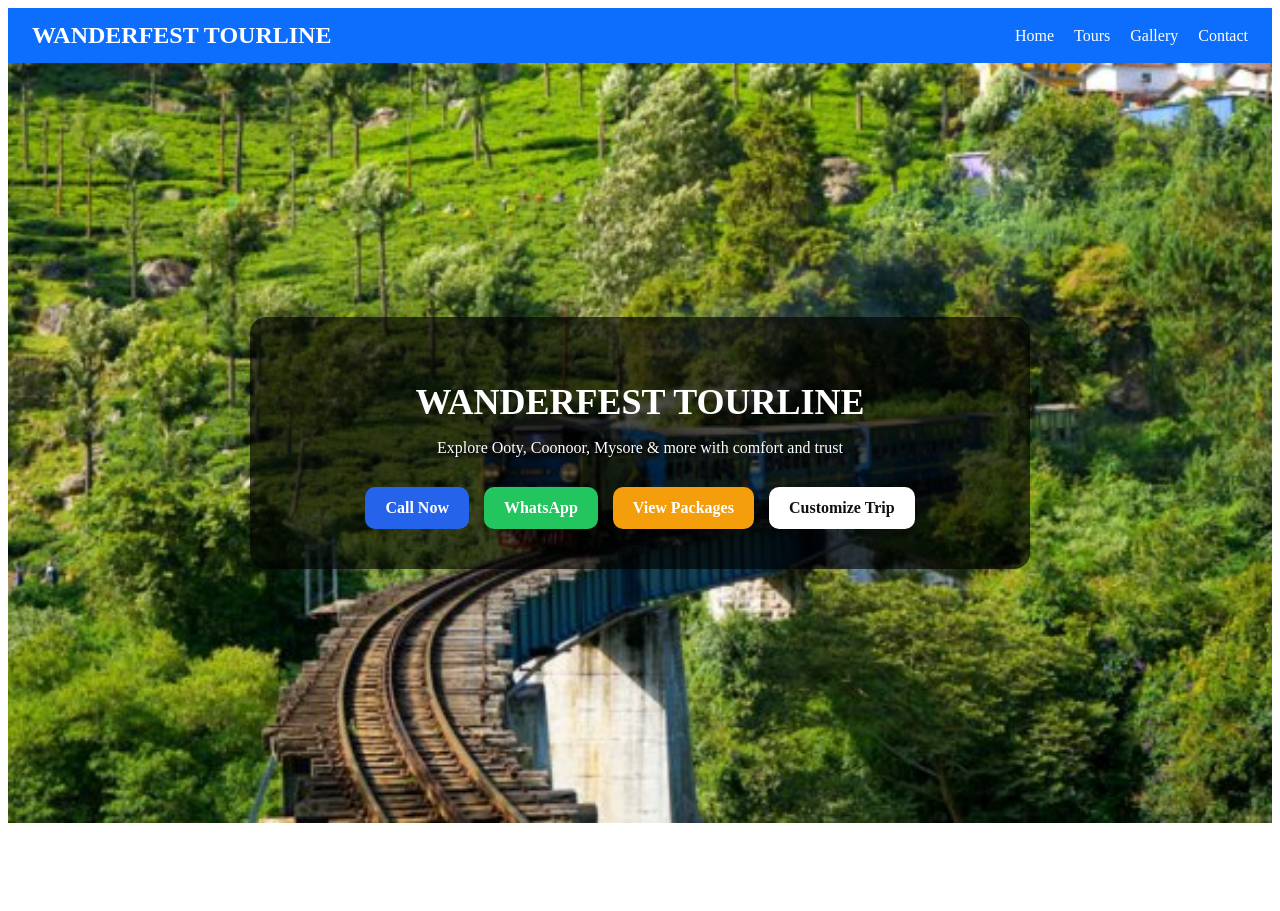
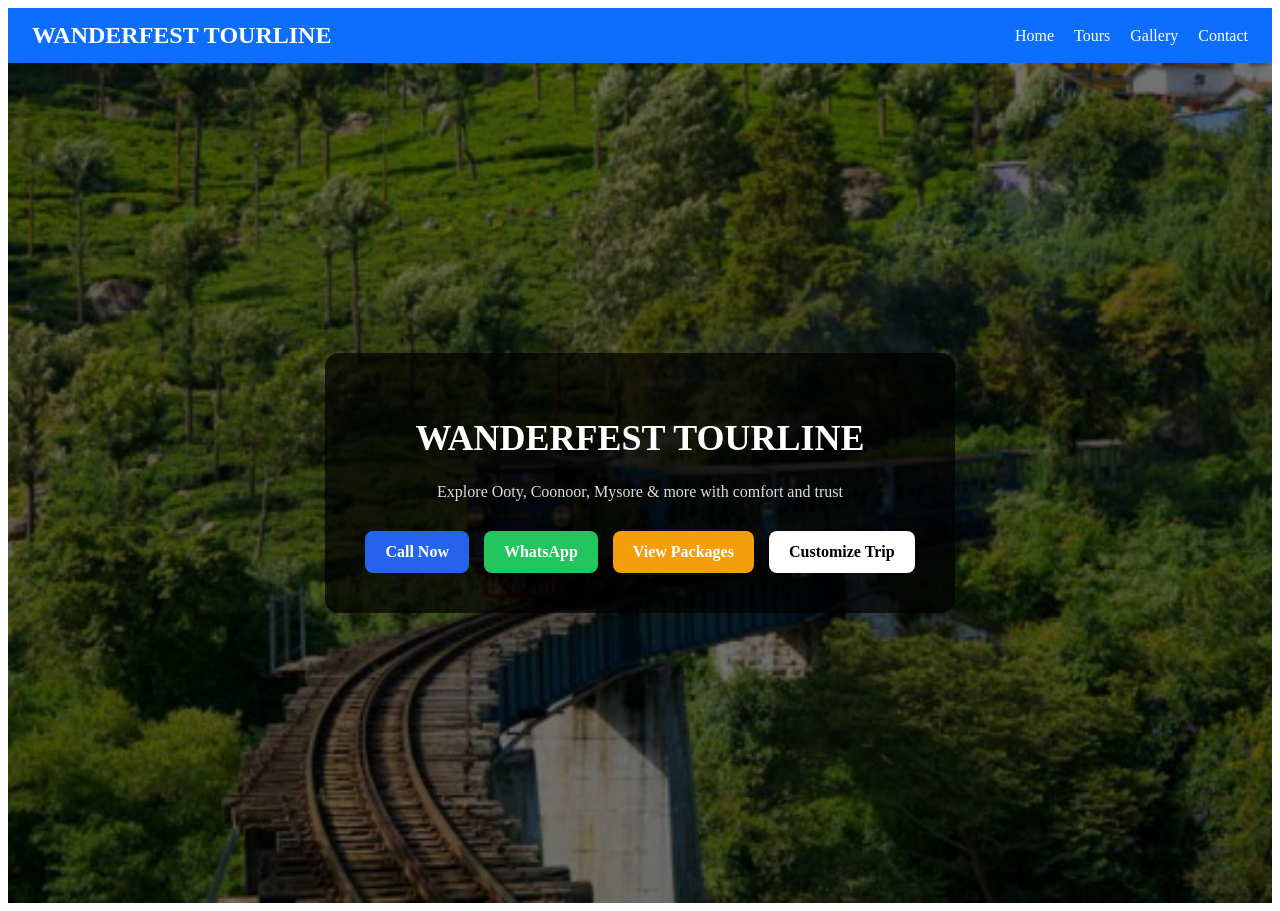
Before and after one commit to ShyamN11/wanderfest-baseline, a React (Vite) app: page / in a window 1280 px wide. Before the commit the page ends 831 px from the top, so only its background shows below. Built offline with nearby package versions, Linux system fonts and the light colour scheme.

Commit message:
Restore hero image with CTA button

```diff
--- a/src/pages/Home.jsx
+++ b/src/pages/Home.jsx
@@ -3,41 +3,53 @@ import heroImg from "../assets/hero/hero.jpg";
 
 function Home() {
   return (
-    <div>
-      {/* HERO SECTION */}
+    <div
+      style={{
+        minHeight: "100vh",
+        backgroundImage: `url(${heroImg})`,
+        backgroundSize: "cover",
+        backgroundPosition: "center",
+        position: "relative",
+      }}
+    >
+      {/* Dark overlay */}
       <div
         style={{
-          minHeight: "90vh",
-          backgroundImage: `url(${heroImg})`,
-          backgroundSize: "cover",
-          backgroundPosition: "center",
+          position: "absolute",
+          inset: 0,
+          background: "rgba(0,0,0,0.55)",
+        }}
+      />
+
+      {/* Content */}
+      <div
+        style={{
+          position: "relative",
+          zIndex: 1,
           display: "flex",
           alignItems: "center",
           justifyContent: "center",
+          minHeight: "100vh",
           padding: "20px",
         }}
       >
-        {/* OVERLAY CARD */}
         <div
           style={{
-            background: "rgba(0,0,0,0.65)",
+            background: "rgba(0,0,0,0.7)",
             padding: "40px",
-            borderRadius: "16px",
+            borderRadius: "14px",
             textAlign: "center",
-            maxWidth: "700px",
-            width: "100%",
-            color: "white",
+            maxWidth: "650px",
           }}
         >
-          <h1 style={{ fontSize: "36px", marginBottom: "15px" }}>
+          <h1 style={{ color: "#fff", fontSize: "36px" }}>
             WANDERFEST TOURLINE
           </h1>
 
-          <p style={{ marginBottom: "30px", fontSize: "16px" }}>
+          <p style={{ color: "#ddd", margin: "15px 0 30px" }}>
             Explore Ooty, Coonoor, Mysore & more with comfort and trust
           </p>
 
-          {/* BUTTONS */}
           <div
             style={{
               display: "flex",
@@ -46,65 +58,22 @@ function Home() {
               justifyContent: "center",
             }}
           >
-            {/* CALL */}
+            <a href="tel:8807509155" style={btnBlue}>Call Now</a>
+
             <a
-              href="tel:7904579099"
-              style={{
-                background: "#2563eb",
-                color: "white",
-                padding: "12px 20px",
-                borderRadius: "10px",
-                textDecoration: "none",
-                fontWeight: "600",
-              }}
-            >
-              Call Now
-            </a>
-
-            {/* WHATSAPP */}
-            <a
-              href="https://wa.me/917904579099"
+              href="https://wa.me/7904579099"
               target="_blank"
               rel="noreferrer"
-              style={{
-                background: "#22c55e",
-                color: "white",
-                padding: "12px 20px",
-                borderRadius: "10px",
-                textDecoration: "none",
-                fontWeight: "600",
-              }}
+              style={btnGreen}
             >
               WhatsApp
             </a>
 
-            {/* VIEW PACKAGES */}
-            <Link
-              to="/tours"
-              style={{
-                background: "#f59e0b",
-                color: "white",
-                padding: "12px 20px",
-                borderRadius: "10px",
-                textDecoration: "none",
-                fontWeight: "600",
-              }}
-            >
+            <Link to="/tours" style={btnOrange}>
               View Packages
             </Link>
 
-            {/* CUSTOMIZE TRIP */}
-            <Link
-              to="/customize"
-              style={{
-                background: "white",
-                color: "#111",
-                padding: "12px 20px",
-                borderRadius: "10px",
-                textDecoration: "none",
-                fontWeight: "600",
-              }}
-            >
+            <Link to="/customize" style={btnWhite}>
               Customize Trip
             </Link>
           </div>
@@ -114,4 +83,40 @@ function Home() {
   );
 }
 
+const btnBlue = {
+  background: "#2563eb",
+  color: "#fff",
+  padding: "12px 20px",
+  borderRadius: "8px",
+  textDecoration: "none",
+  fontWeight: "600",
+};
+
+const btnGreen = {
+  background: "#22c55e",
+  color: "#fff",
+  padding: "12px 20px",
+  borderRadius: "8px",
+  textDecoration: "none",
+  fontWeight: "600",
+};
+
+const btnOrange = {
+  background: "#f59e0b",
+  color: "#fff",
+  padding: "12px 20px",
+  borderRadius: "8px",
+  textDecoration: "none",
+  fontWeight: "600",
+};
+
+const btnWhite = {
+  background: "#fff",
+  color: "#000",
+  padding: "12px 20px",
+  borderRadius: "8px",
+  textDecoration: "none",
+  fontWeight: "600",
+};
+
 export default Home;
```
